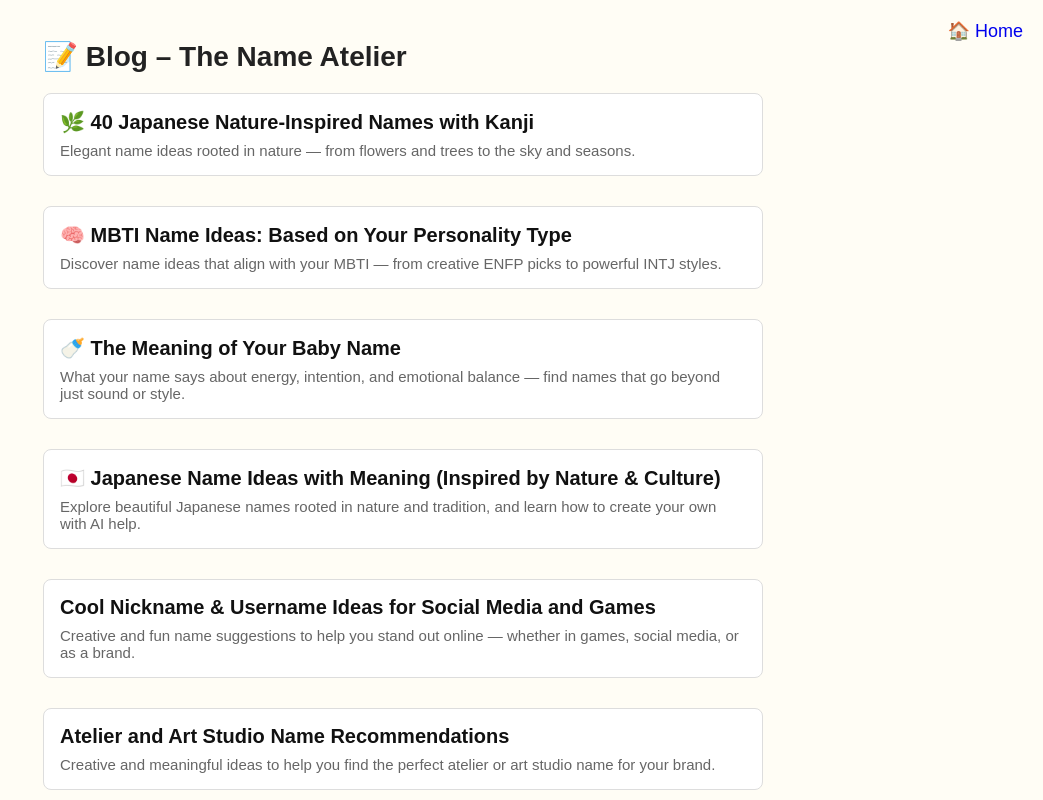
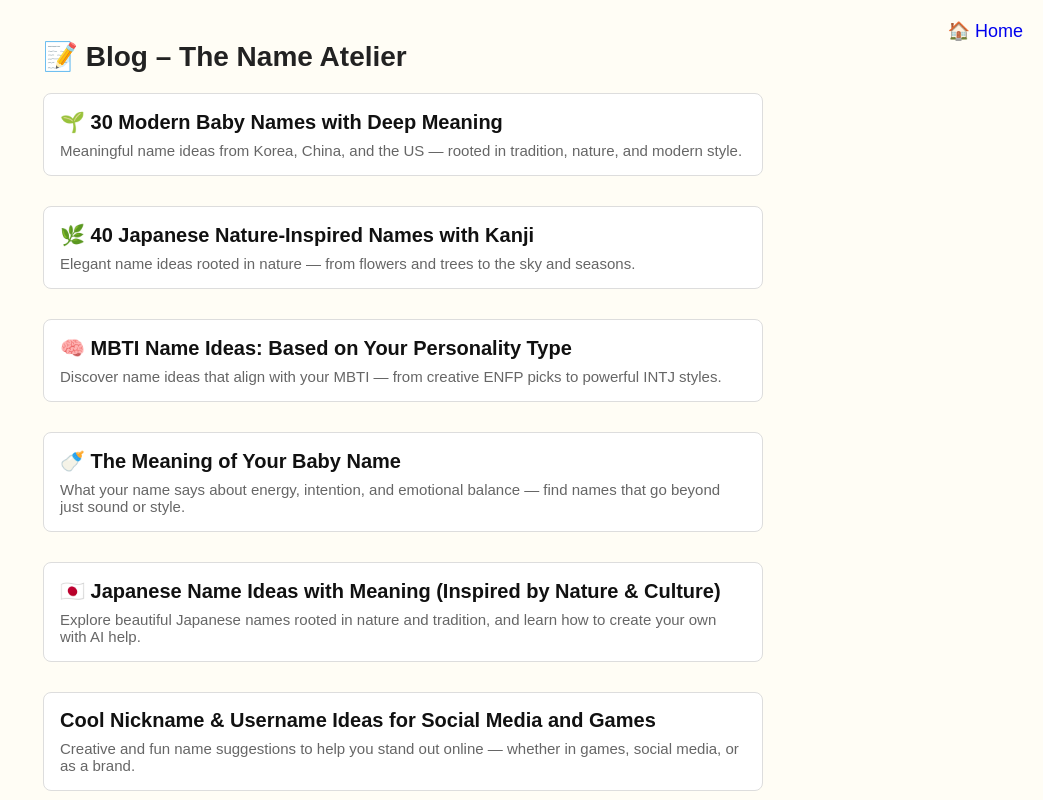
Before and after one commit to Eunjilee419/the-name-atelier, a plain HTML site: page public/blog/index.html in a window 1280 px wide. Shown: the top 800 px of the page, without its empty margins (237-1280 px from the left). Drawn offline with Linux system fonts and the light colour scheme.

Commit message:
Update index.html

```diff
--- a/public/blog/index.html
+++ b/public/blog/index.html
@@ -55,6 +55,14 @@
 </div>
 
   <h1>📝 Blog – The Name Atelier</h1>
+
+
+  <div class="post">
+  <a href="/blog/meaningful-baby-names.html">
+    <h2>🌱 30 Modern Baby Names with Deep Meaning</h2>
+    <p>Meaningful name ideas from Korea, China, and the US — rooted in tradition, nature, and modern style.</p>
+  </a>
+</div>
 
 
   <div class="post">
```
